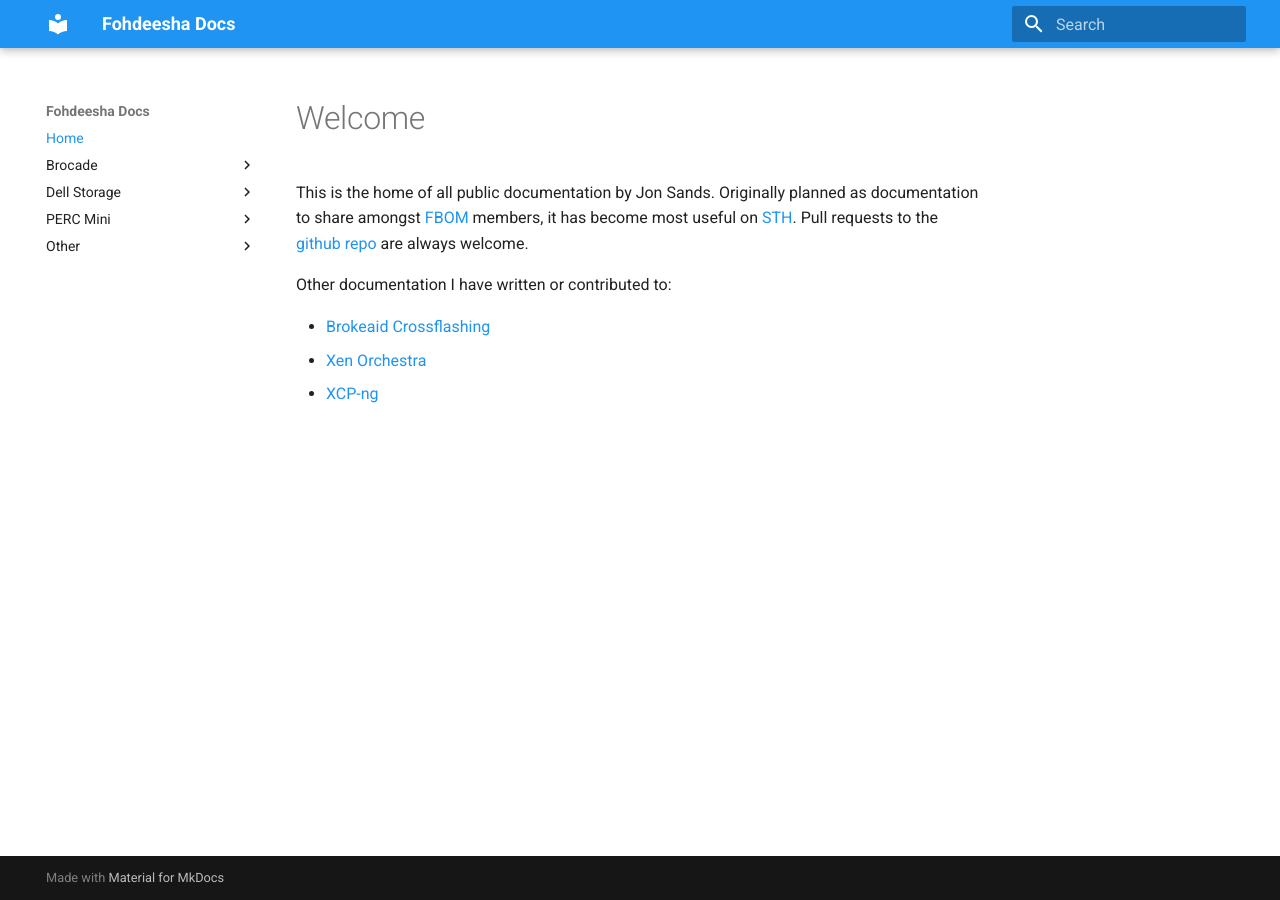
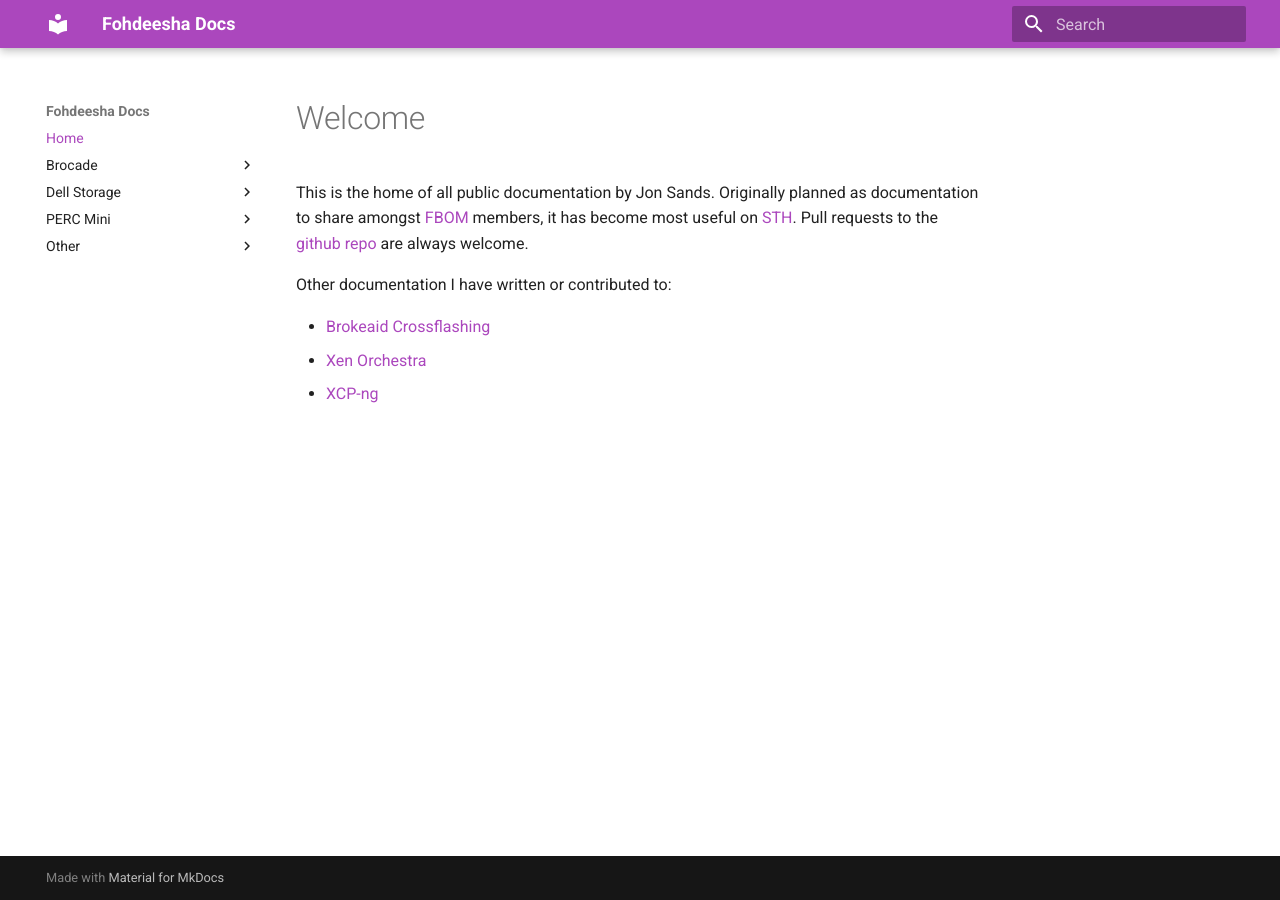
Before and after one commit to Fohdeesha/lab-docu, an MkDocs documentation site: the page built from docs/index.md, in a window 1280 px wide. Built offline with MkDocs 1.6.1 and Material for MkDocs 9.7.7, drawn with Linux system fonts in a browser that asks for light colours.

Commit message:
change guide color

```diff
--- a/mkdocs.yml
+++ b/mkdocs.yml
@@ -2,8 +2,8 @@ site_name: Fohdeesha Docs
 theme:
   name: 'material'
   palette:
-    primary: 'blue'
-    accent: 'red'
+    primary: 'purple'
+    accent: 'indigo'
 
 dev_addr: 192.168.1.27:8000
 nav:
```
